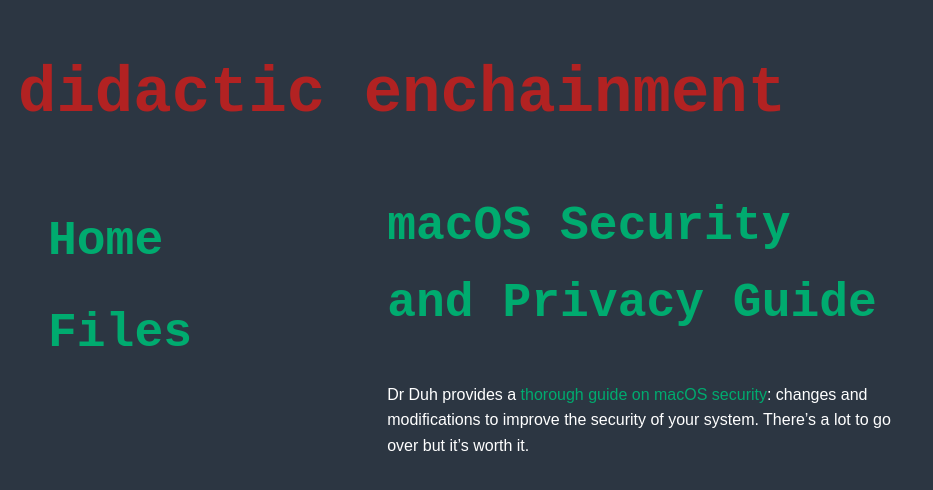
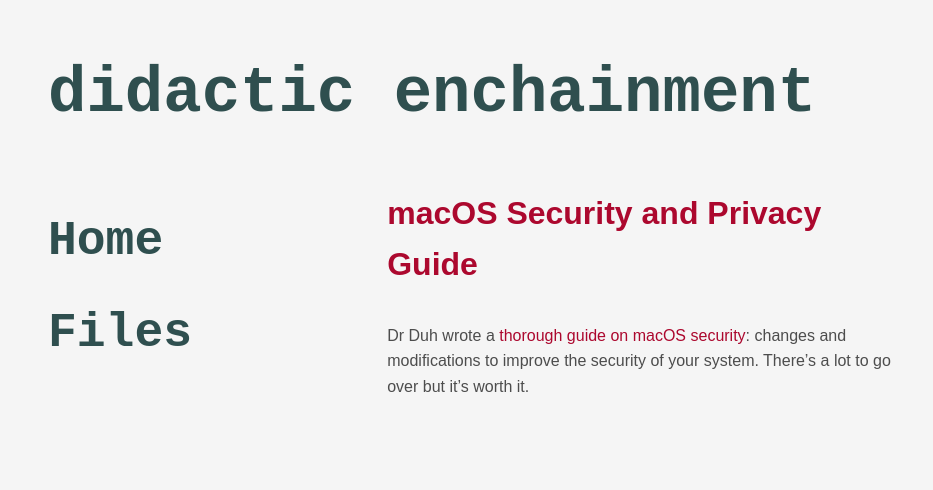
Before and after one commit to paulrbts/blog, a Jekyll site: the page built from _posts/site-news/2017-01-21-macos-security.md, in a window 1280 px wide. Shown: the top 490 px of the page, without its empty margins (0-933 px from the left). Built offline with Jekyll 4.4.1, drawn with Linux system fonts in a browser that asks for light colours; some web fonts are replaced.

Commit message:
colour updates and minor cosmetic changes

```diff
--- a/_layouts/default.html
+++ b/_layouts/default.html
@@ -2,27 +2,30 @@
 <html lang="en-GB">
   <head>
     <meta charset="utf-8">
-    <title>Didactic Enchainment - a simple blog on OS hacks</title>
+    <title>Didactic Enchainment</title>
+    <meta name="Author" content="Paul Roberts">
+    <meta name="Description" content="a simple blog on OS hacks">
+    <meta name="Keywords" content="macos, mac, os x, freebsd, bsd, unix, hacks, tips">
+    <meta name="viewport" content="width=device-width, initial-scale=1">
     <link href="{{ site.baseurl }}/css/common.css" rel="stylesheet">
     <link href="https://fonts.googleapis.com/css?family=Expletus+Sans:bold|Share|Patua+One|Overpass+Mono" rel="stylesheet">
     <link rel="shortcut icon" type="image/png" href="{{ site.baseurl }}/favicon.png">
   </head>
   <body>
 
-    <div id="wrap"></div>
+    <div id="wrap">
+    </div>
 
     <div id="header">
       <a href="/blog"><h1>didactic enchainment</h1></a>
     </div>
 
-    <div id="sidebar">
+    <div id="navbar">
       {% include nav.html navclass='nav-top' %}
     </div>
 
     <div id="main" class="container">
-
-    {{ content }}
-
+      {{ content }}
     </div>
 
   <footer>
--- a/_posts/site-news/2017-01-21-macos-security.md
+++ b/_posts/site-news/2017-01-21-macos-security.md
@@ -5,10 +5,10 @@
 category: site-news
 tags: [macOS, security]
 ---
-<h2 class="page.title">
+<h3 class="page.title">
   {% if page.title %}
       <a href="{{ site.baseurl }}{{ page.url }}">{{ page.title }}</a>
   {% endif %}
-</h2>
+</h3>
 
-Dr Duh provides a [thorough guide on macOS security](https://github.com/drduh/macOS-Security-and-Privacy-Guide): changes and modifications to improve the security of your system. There's a lot to go over but it's worth it.
+Dr Duh wrote a [thorough guide on macOS security](https://github.com/drduh/macOS-Security-and-Privacy-Guide): changes and modifications to improve the security of your system. There's a lot to go over but it's worth it.
--- a/css/common.css
+++ b/css/common.css
@@ -6,42 +6,50 @@
 body {
   font: normal 100%/1.6 'Overpass Mono',sans-serif;
   font-size: 16px;
-  color: #FFFFFF;
-  background-color: #2C3642
+  color: #4d4d4d;
+  background-color: #F5F5F5;
 }
 
 h1 {
+  text-align: left;
   font-family: 'Expletus Sans',monospace;
   font-weight: bold;
   font-size: 4rem;
-  color: #B22222;
-  padding-left: 10px;
+  color: #2F4F4F;
+  padding-left: 40px;
 }
 
 h2 {
   font-family: 'Patua One',monospace;
   font-size: 3rem;
-  color: #FF9700;
+  color: #464C54;
 }
 
 h3 {
   font-family: 'Patua One',sans-serif;
   font-size: 2rem;
   font-weight: bold;
-  color: #FF9700;
+  color: #464C54;
 }
 
 a:link {
-  color: #00AB6F;
+  color: #AC082E;
   text-decoration: none
 }
 a:visited {
-  color: #00AB6F;
+  color: #AC082E;
   text-decoration: none;
 }
 a:hover {
-    color: #60D5AC;
+    color: #AC082E;
   text-decoration: none;
+}
+
+ul {
+ list-style: disc;
+ margin-left: 1em;
+ padding-left: 1em;
+ text-indent: 0;
 }
 
 .container {
@@ -67,7 +75,7 @@
 
 .nav-top {
   color: #DCDCDC;
-  font-size: 1.5rem;
+  font-size: 1.5em;
 }
 
 .nav-btm {
@@ -79,13 +87,23 @@
   margin:0 auto;
 }
 
-#sidebar {
+#navbar {
   float:left;
-  width: 25%;
+  width: auto;
+}
+
+#navbar a:link {
+  color: #2F4F4F !important;
+}
+#navbar a:visited {
+  color: #2F4F4F !important;
+}
+#navbar a:hover {
+  color: #2F4F4F !important;
 }
 
 #main {
   width:40%;
   margin: 0 auto;
-  text-align:left;
+  text-align: left;
 }
```
Also changed, not shown: _posts/site-news/2016-11-12-first-post.md (+2 -2 lines), _posts/site-news/2016-11-13-intro.md (+2 -2 lines).
